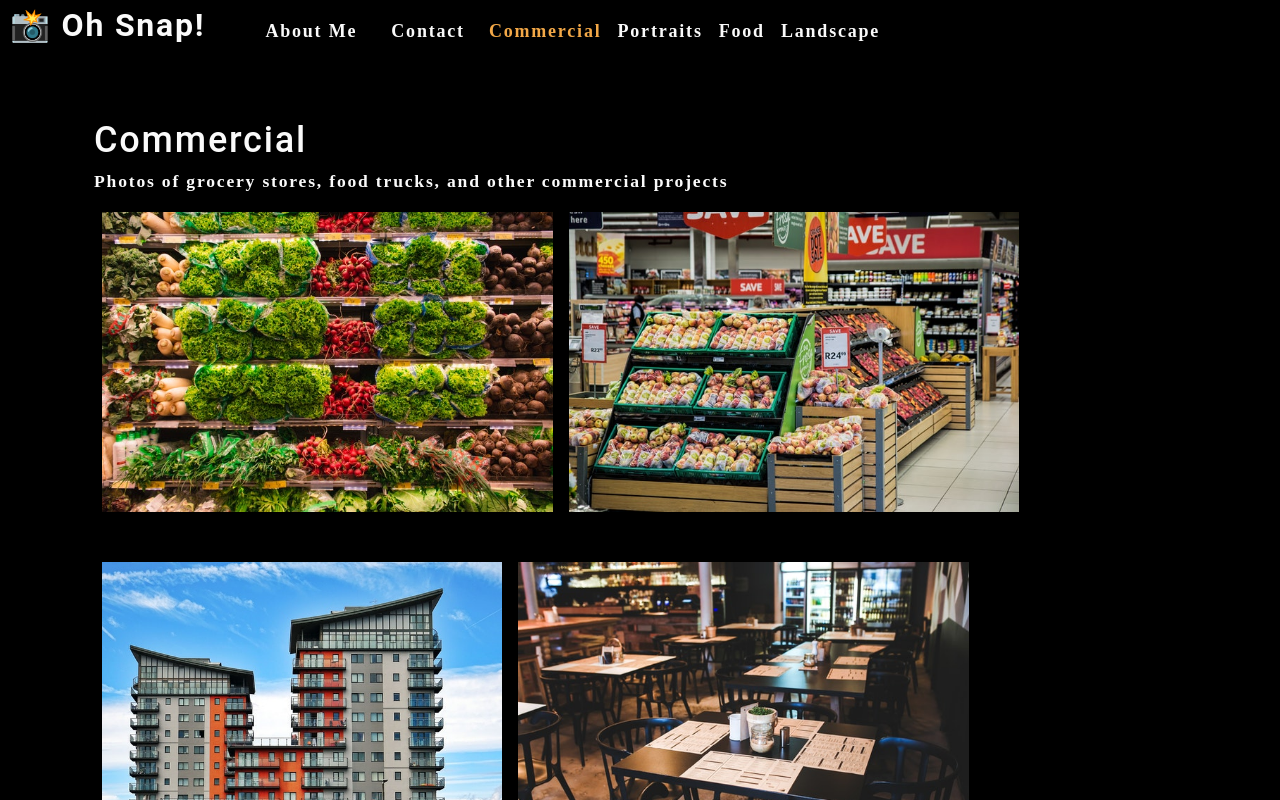
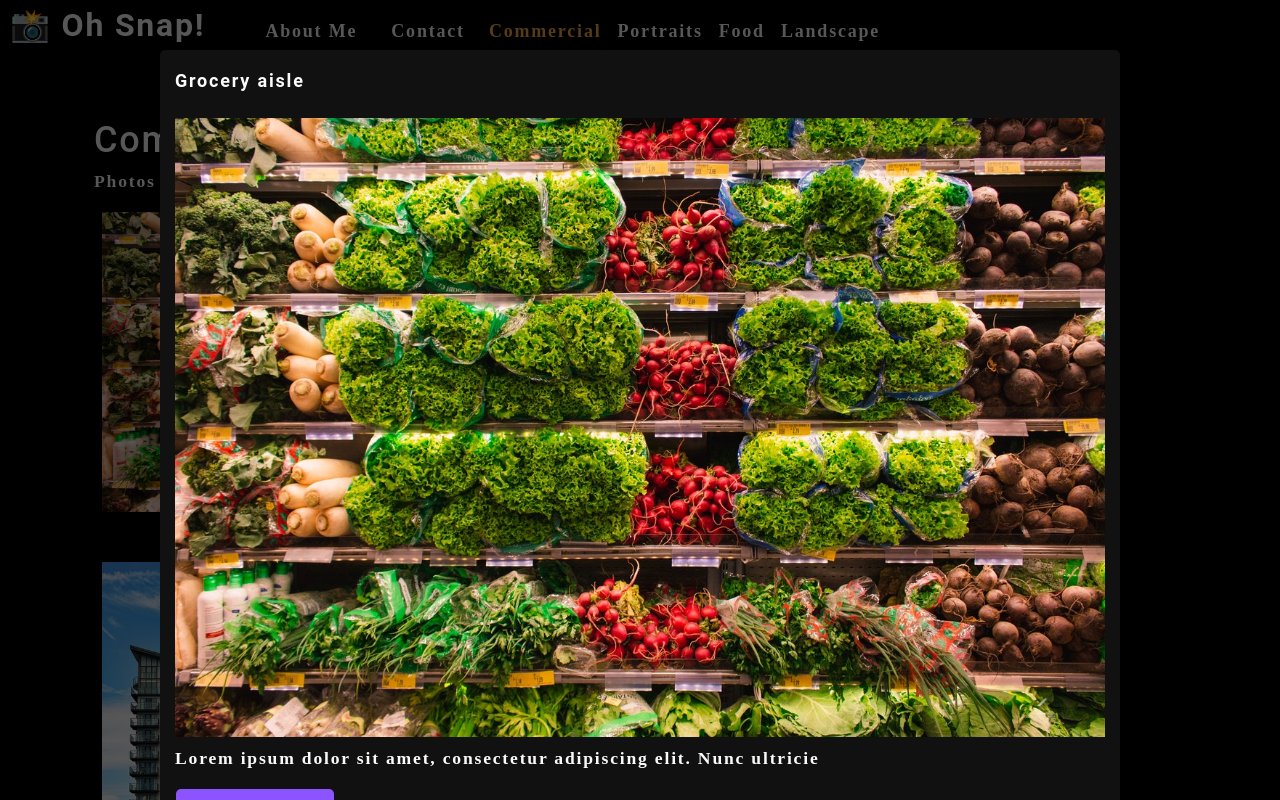
Before and after one commit to rharris529/photo-port, a React (Create React App) app: page / in a window 1280 px wide. Both pictures are taken after a click on the picture 327 px from the left and 361 px from the top of the page. Shown: the top 800 px of the page. Built offline with nearby package versions, Linux system fonts and the light colour scheme.

Commit message:
modal functioning properly

```diff
--- a/src/components/Modal/index.js
+++ b/src/components/Modal/index.js
@@ -1,6 +1,6 @@
 import React from "react";
 
-function Modal({ onClose, currentPhoto }) {
+const Modal = ({ onClose, currentPhoto }) => {
 
     const {name, category, description, index} = currentPhoto;
 
@@ -12,7 +12,7 @@ function Modal({ onClose, currentPhoto }) {
           <p>
             {description}
           </p>
-          <button onClick={onClose} type="button">
+          <button type="button" onClick={onClose}>
             Close this modal
           </button>
         </div>
--- a/src/components/Photo List/index.js
+++ b/src/components/Photo List/index.js
@@ -107,13 +107,15 @@ const PhotoList = ({ category }) => {
     const currentPhotos = photos.filter(photo => photo.category === category);
 
     const toggleModal = (image, i) => {
-      setCurrentPhoto({...image, i})
-      setIsModalOpen(isModalOpen);
+      setCurrentPhoto({...image, index: i});
+      setIsModalOpen(!isModalOpen);
     }
 
     return (
         <div>
-          {isModalOpen && <Modal currentPhoto={currentPhoto} onClose={toggleModal}/>}
+          {isModalOpen &&
+          (<Modal onClose={toggleModal} currentPhoto={currentPhoto}/>)
+          }
             <div className='flex-row'>
                 {currentPhotos.map((image, i) => (
                     <img
```
